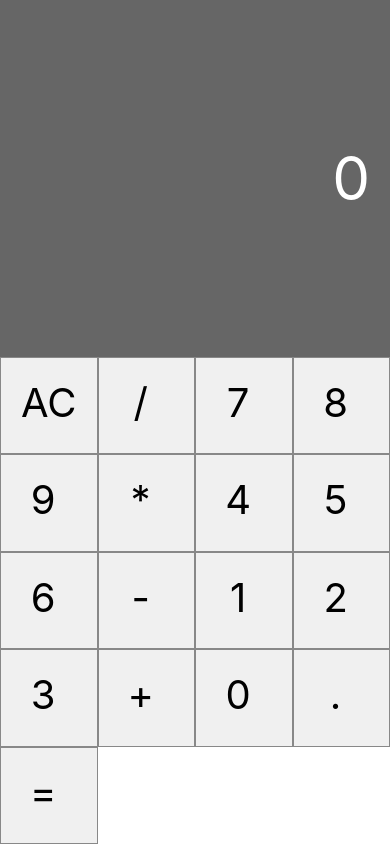
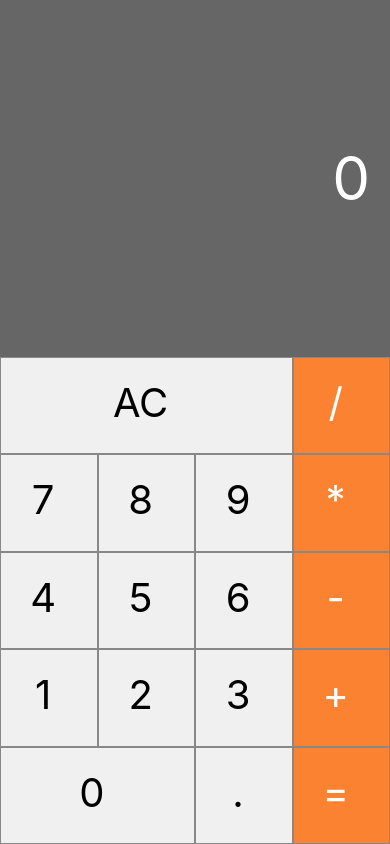
Before and after one commit to thiag-o/calculador-react-native, a React Native app: screen / in a window 390 px wide. Built offline with nearby package versions, Linux system fonts and the light colour scheme.

Commit message:
adicionado eventos para os botões

```diff
--- a/App.tsx
+++ b/App.tsx
@@ -1,34 +1,46 @@
-import { StatusBar } from 'expo-status-bar';
-import { StyleSheet, Text, View } from 'react-native';
-import Button from './src/components/Button';
-import Display from './src/components/Display';
-Display
+import { StatusBar } from "expo-status-bar";
+import { StyleSheet, Text, View } from "react-native";
+import Button from "./src/components/Button";
+import Display from "./src/components/Display";
+import React from "react";
+Display;
 
 export default function App() {
+  const [displayValue, setDisplayValue] = React.useState("0");
 
-  const state = 0
+  function addDigit(n: any) {
+    setDisplayValue(n);
+  }
+
+  function clearMemory() {
+    setDisplayValue("0");
+  }
+
+  function setOperation(ation: any) {
+    // setDisplayValue(operation);
+  }
 
   return (
     <View style={styles.container}>
-      <Display value={state}/>
+      <Display value={displayValue} />
       <View style={styles.buttons}>
-        <Button label='AC'/>
-        <Button label='/'/>
-        <Button label='7'/>
-        <Button label='8'/>
-        <Button label='9'/>
-        <Button label='*'/>
-        <Button label='4'/>
-        <Button label='5'/>
-        <Button label='6'/>
-        <Button label='-'/>
-        <Button label='1'/>
-        <Button label='2'/>
-        <Button label='3'/>
-        <Button label='+'/>
-        <Button label='0'/>
-        <Button label='.'/>
-        <Button label='='/>
+        <Button label="AC" triple onClick={clearMemory} />
+        <Button label="/" operation onClick={setOperation} />
+        <Button label="7" onClick={addDigit} />
+        <Button label="8" onClick={addDigit} />
+        <Button label="9" onClick={addDigit} />
+        <Button label="*" operation onClick={setOperation} />
+        <Button label="4" onClick={addDigit} />
+        <Button label="5" onClick={addDigit} />
+        <Button label="6" onClick={addDigit} />
+        <Button label="-" operation onClick={setOperation} />
+        <Button label="1" onClick={addDigit} />
+        <Button label="2" onClick={addDigit} />
+        <Button label="3" onClick={addDigit} />
+        <Button label="+" operation onClick={setOperation} />
+        <Button label="0" double onClick={addDigit} />
+        <Button label="." onClick={addDigit} />
+        <Button label="=" operation onClick={setOperation} />
       </View>
     </View>
   );
@@ -37,10 +49,10 @@ export default function App() {
 const styles = StyleSheet.create({
   container: {
     flex: 1,
-    backgroundColor: '##f5fcff',
+    backgroundColor: "##f5fcff",
   },
-  buttons:{
-    flexDirection: 'row',
-    flexWrap: 'wrap'
-  }
+  buttons: {
+    flexDirection: "row",
+    flexWrap: "wrap",
+  },
 });
--- a/src/components/Button.tsx
+++ b/src/components/Button.tsx
@@ -1,31 +1,39 @@
-import React from 'react'
-import {
-    StyleSheet,
-    Text,
-    Dimensions,
-    TouchableHighlight
-} from 'react-native'
+import React from "react";
+import { StyleSheet, Text, Dimensions, TouchableHighlight } from "react-native";
 
 const Button = (props: any) => {
+  const stylesButton: any = [styles.button];
+  if (props.double) stylesButton.push(styles.buttonDouble);
+  if (props.triple) stylesButton.push(styles.buttonTriple);
+  if (props.operation) stylesButton.push(styles.operationButton);
   return (
-      <TouchableHighlight onPress={props.onClick}>
-          <Text style={styles.button}>{props.label} </Text>
+    <TouchableHighlight onPress={() => props.onClick(props.label)}>
+      <Text style={stylesButton}>{props.label} </Text>
     </TouchableHighlight>
-  )
-}
-
+  );
+};
 
 const styles = StyleSheet.create({
-    button: {
-        fontSize: 40,
-        height: Dimensions.get('window').width / 4,
-        width: Dimensions.get('window').width / 4,
-        padding: 20,
-        backgroundColor: '#f0f0f0',
-        textAlign: 'center',
-        borderWidth: 1,
-        borderColor: '#888'
-    }
-})
+  button: {
+    fontSize: 40,
+    height: Dimensions.get("window").width / 4,
+    width: Dimensions.get("window").width / 4,
+    padding: 20,
+    backgroundColor: "#f0f0f0",
+    textAlign: "center",
+    borderWidth: 1,
+    borderColor: "#888",
+  },
+  operationButton: {
+    color: "#fff",
+    backgroundColor: "#fa8231",
+  },
+  buttonDouble: {
+    width: (Dimensions.get("window").width / 4) * 2,
+  },
+  buttonTriple: {
+    width: (Dimensions.get("window").width / 4) * 3,
+  },
+});
 
-export default Button
+export default Button;
```
